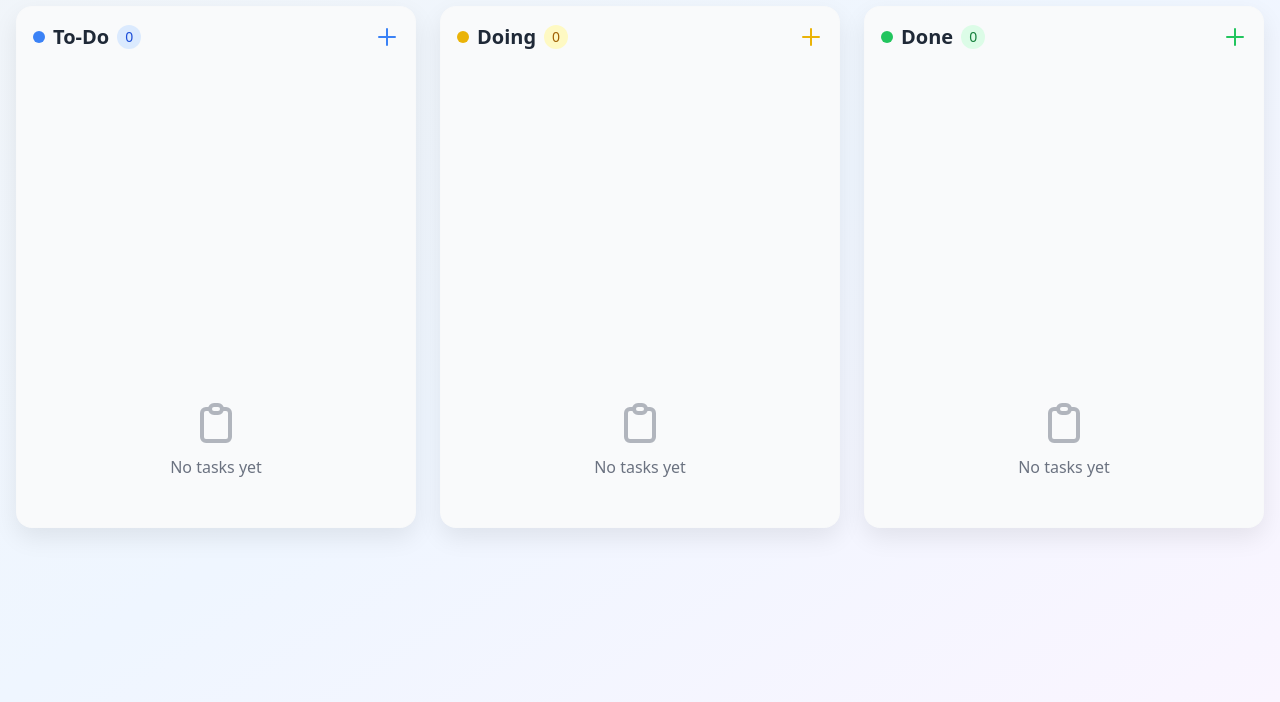
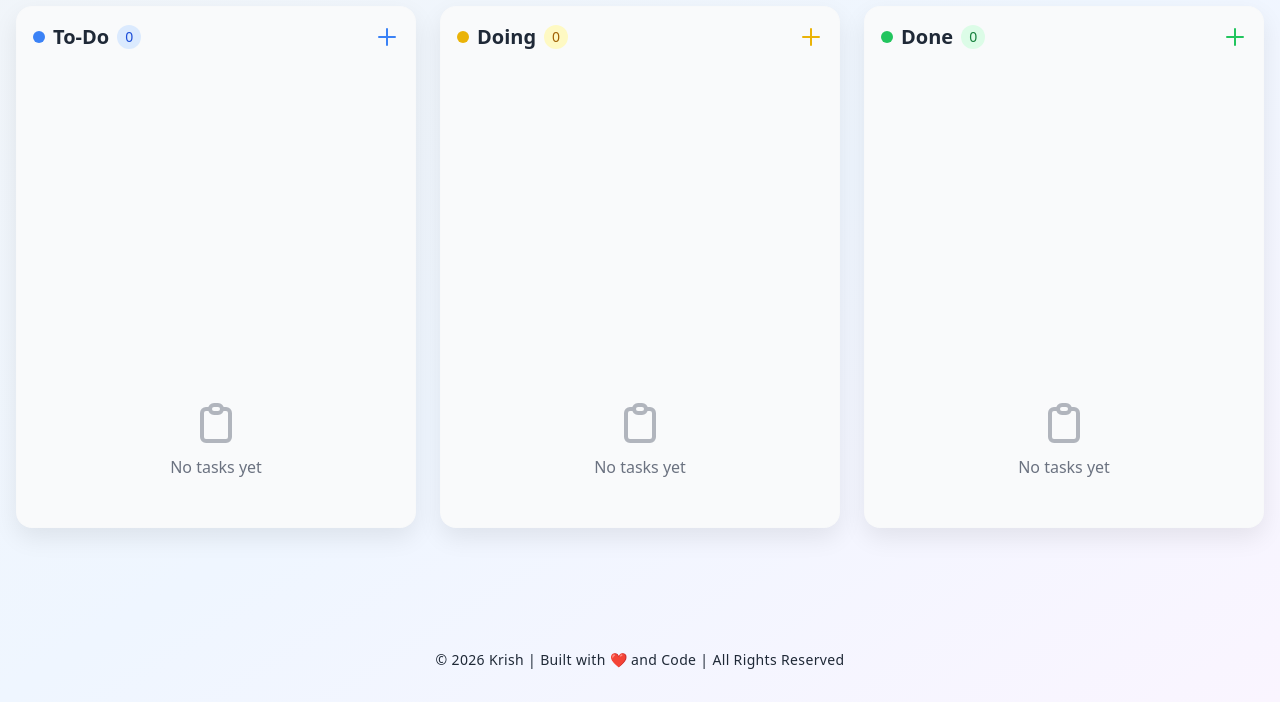
Before and after one commit to codexxxx07/Kaban_Board, a website: page index.html in a window 1280 px wide. Shown: the part 98-800 px from the top of the page. Drawn offline with Linux system fonts and the light colour scheme.

Commit message:
Added Footer

```diff
--- a/index.html
+++ b/index.html
@@ -6,7 +6,7 @@
     <title>Kanban Board</title>
     <link rel="stylesheet" href="dist/output.css">
 </head>
-<body class="min-h-screen bg-gradient-to-br from-slate-100 via-blue-50 to-purple-50 dark:from-slate-900 dark:via-slate-800 dark:to-purple-900 transition-colors duration-300">
+<body class="min-h-screen flex flex-col bg-gradient-to-br from-slate-100 via-blue-50 to-purple-50 dark:from-slate-900 dark:via-slate-800 dark:to-purple-900 transition-colors duration-300">
     <div class="container mx-auto px-4 py-8 max-w-7xl">
         <!-- Header -->
         <header class="flex flex-col sm:flex-row justify-between items-center mb-8 gap-4">
@@ -111,6 +111,15 @@
         </div>
     </div>
 
+    <!-- Footer -->
+    <footer class="mt-auto py-8">
+        <div class="container mx-auto px-4">
+            <p class="text-center text-sm tracking-wide text-gray-800 dark:text-gray-300 opacity-70">
+                © 2026 Krish | Built with ❤️ and Code | All Rights Reserved
+            </p>
+        </div>
+    </footer>
+
     <!-- Task Creation Modal -->
     <div id="taskModal" class="fixed inset-0 bg-black/50 backdrop-blur-sm hidden items-center justify-center z-50">
         <div class="glass-card rounded-2xl p-6 w-full max-w-md mx-4 animate-scale-in">
```
Also changed, not shown: dist/output.css.
